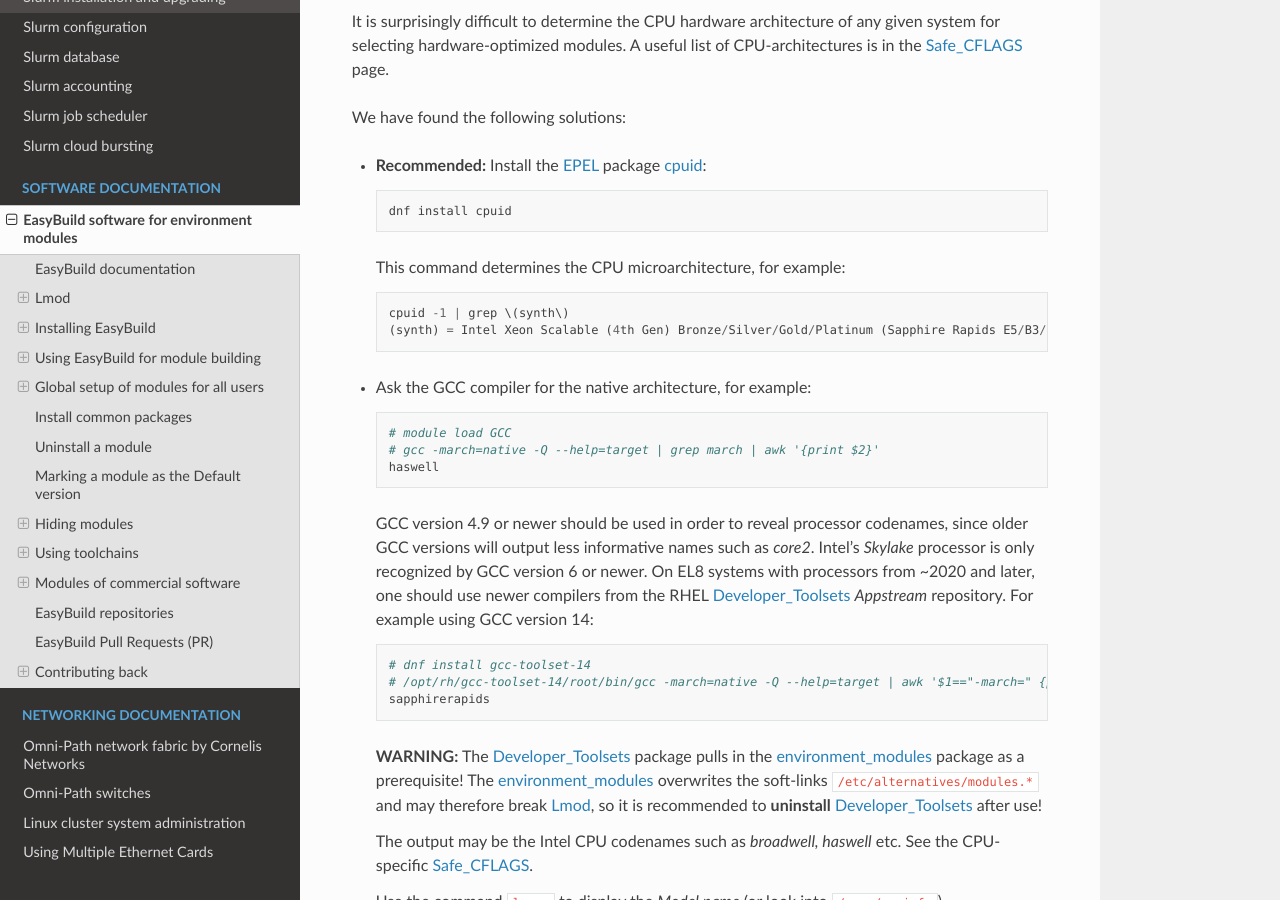
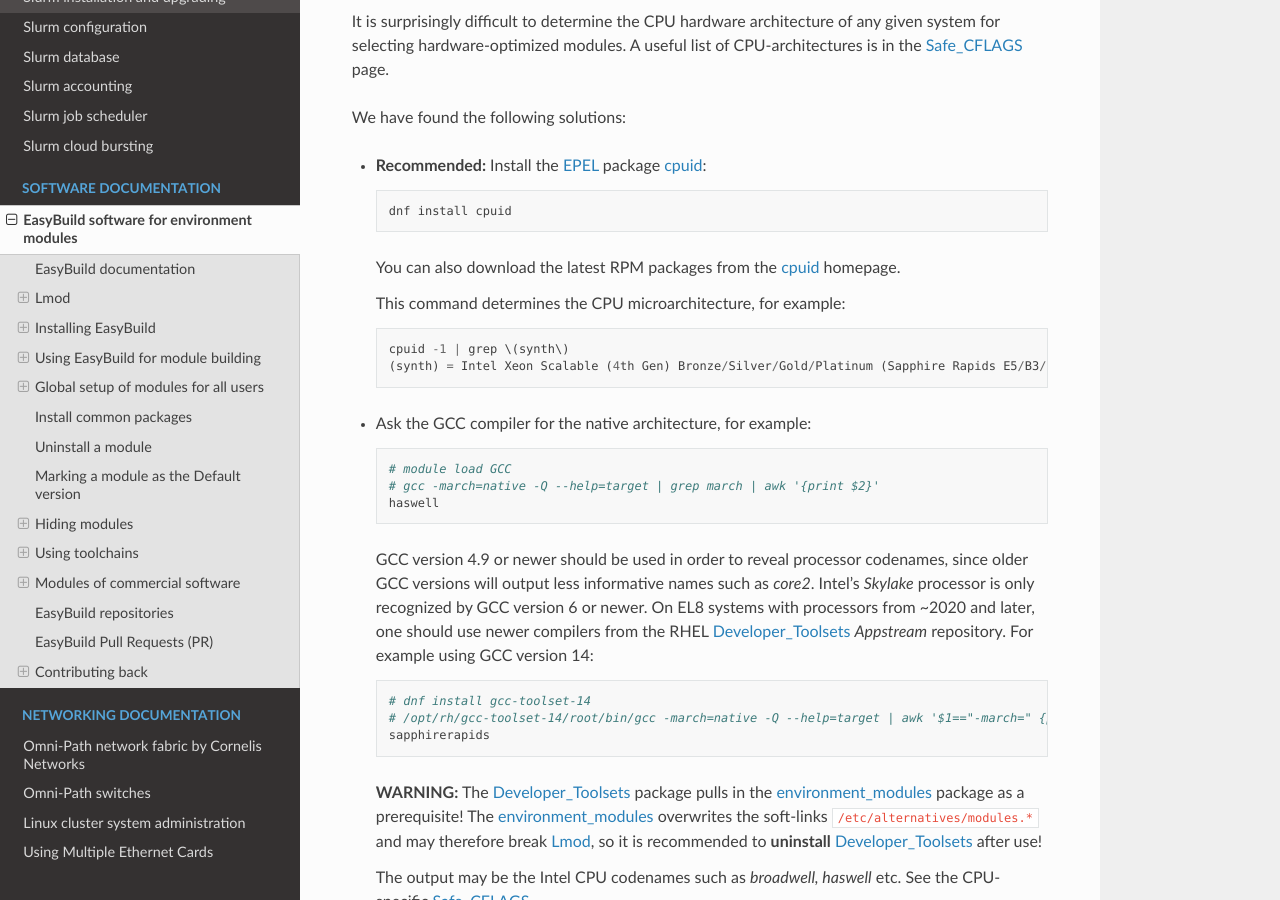
Before and after one commit to OleHolmNielsen/Niflheim_system, a Sphinx documentation site: the page built from docs/EasyBuild_modules.rst, in a window 1280 px wide and 900 px high, scrolled down 9653 px. Built offline with Sphinx 7.4.7 and the Read the Docs theme 3.1.0, drawn with Linux system fonts in a browser that asks for light colours.

Commit message:
Add info about cpuid RPM packages

```diff
--- a/docs/EasyBuild_modules.rst
+++ b/docs/EasyBuild_modules.rst
@@ -398,6 +398,8 @@ We have found the following solutions:
 
     dnf install cpuid
 
+  You can also download the latest RPM packages from the cpuid_ homepage.
+
   This command determines the CPU microarchitecture, for example::
 
    cpuid -1 | grep \(synth\)
```
